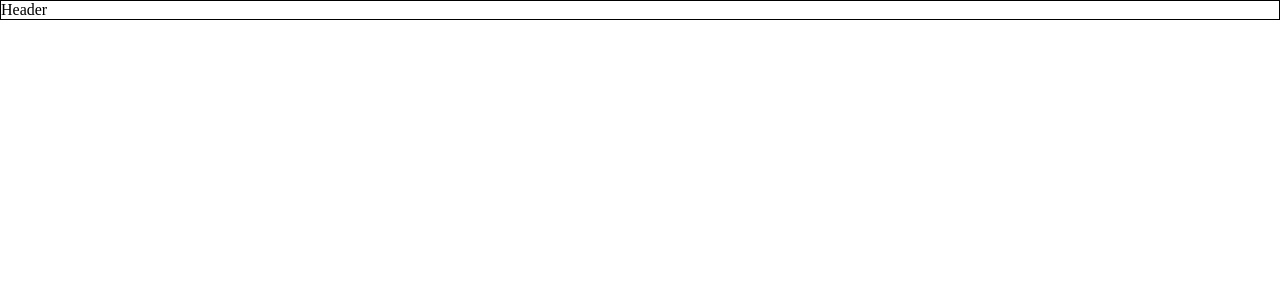
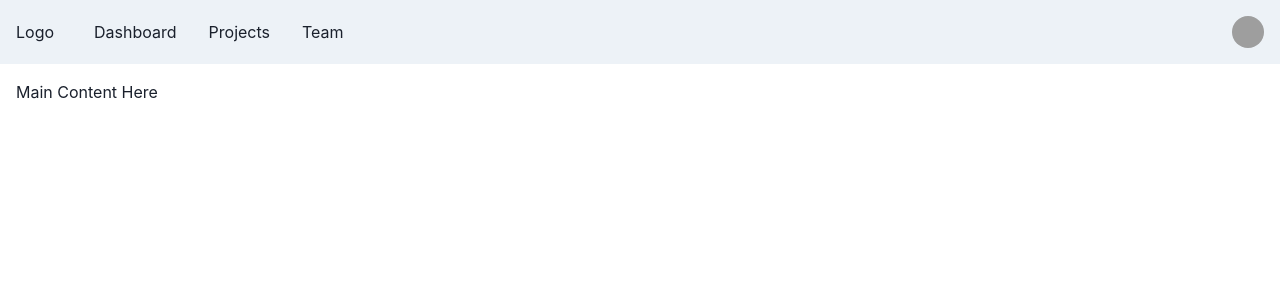
Before and after one commit to mbigaram/Cripto4All, a React (Create React App) app in the folder cripto4all/: page / in a window 1280 px wide. Shown: the top 300 px of the page. Built offline with nearby package versions, Linux system fonts and the light colour scheme; grey boxes are pictures that could not be loaded.

Commit message:
construção do header2

```diff
--- a/cripto4all/package.json
+++ b/cripto4all/package.json
@@ -3,9 +3,14 @@
   "version": "0.1.0",
   "private": true,
   "dependencies": {
+    "@chakra-ui/icons": "^2.0.17",
+    "@chakra-ui/react": "^2.4.9",
+    "@emotion/react": "^11.10.5",
+    "@emotion/styled": "^11.10.5",
     "@testing-library/jest-dom": "^5.16.5",
     "@testing-library/react": "^13.4.0",
     "@testing-library/user-event": "^13.5.0",
+    "framer-motion": "^8.5.5",
     "react": "^18.2.0",
     "react-dom": "^18.2.0",
     "react-scripts": "5.0.1",
--- a/cripto4all/src/App.js
+++ b/cripto4all/src/App.js
@@ -1,4 +1,5 @@
 import Header from "./components/Header/Header"
+
 
 function App() {
   return (
--- a/cripto4all/src/components/Header/Header.js
+++ b/cripto4all/src/components/Header/Header.js
@@ -1,14 +1,102 @@
 import React from 'react'
 import "./Header.css"
+import {
+  Box,
+  Flex,
+  Avatar,
+  HStack,
+  Link,
+  IconButton,
+  Button,
+  Menu,
+  MenuButton,
+  MenuList,
+  MenuItem,
+  MenuDivider,
+  useDisclosure,
+  useColorModeValue,
+  Stack,
+} from '@chakra-ui/react';
+import { HamburgerIcon, CloseIcon } from '@chakra-ui/icons';
 
-const Header = () => {
-    return (
-        <div>
-            <header>
-                Header
-            </header>
-        </div>
-    )
+const Links = ['Dashboard', 'Projects', 'Team'];
+
+const NavLink = ({ children }) => (
+  <Link
+    px={2}
+    py={1}
+    rounded={'md'}
+    _hover={{
+      textDecoration: 'none',
+      bg: useColorModeValue('gray.200', 'gray.700'),
+    }}
+    href={'#'}>
+    {children}
+  </Link>
+);
+
+export default function Header() {
+  const { isOpen, onOpen, onClose } = useDisclosure();
+
+  return (
+    <>
+      <Box bg={useColorModeValue('gray.100', 'gray.900')} px={4}>
+        <Flex h={16} alignItems={'center'} justifyContent={'space-between'}>
+          <IconButton
+            size={'md'}
+            icon={isOpen ? <CloseIcon /> : <HamburgerIcon />}
+            aria-label={'Open Menu'}
+            display={{ md: 'none' }}
+            onClick={isOpen ? onClose : onOpen}
+          />
+          <HStack spacing={8} alignItems={'center'}>
+            <Box>Logo</Box>
+            <HStack
+              as={'nav'}
+              spacing={4}
+              display={{ base: 'none', md: 'flex' }}>
+              {Links.map((link) => (
+                <NavLink key={link}>{link}</NavLink>
+              ))}
+            </HStack>
+          </HStack>
+          <Flex alignItems={'center'}>
+            <Menu>
+              <MenuButton
+                as={Button}
+                rounded={'full'}
+                variant={'link'}
+                cursor={'pointer'}
+                minW={0}>
+                <Avatar
+                  size={'sm'}
+                  src={
+                    'https://images.unsplash.com/photo-1493666438817-866a91353ca9?ixlib=rb-0.3.5&q=80&fm=jpg&crop=faces&fit=crop&h=200&w=200&s=b616b2c5b373a80ffc9636ba24f7a4a9'
+                  }
+                />
+              </MenuButton>
+              <MenuList>
+                <MenuItem>Link 1</MenuItem>
+                <MenuItem>Link 2</MenuItem>
+                <MenuDivider />
+                <MenuItem>Link 3</MenuItem>
+              </MenuList>
+            </Menu>
+          </Flex>
+        </Flex>
+
+        {isOpen ? (
+          <Box pb={4} display={{ md: 'none' }}>
+            <Stack as={'nav'} spacing={4}>
+              {Links.map((link) => (
+                <NavLink key={link}>{link}</NavLink>
+              ))}
+            </Stack>
+          </Box>
+        ) : null}
+      </Box>
+
+      <Box p={4}>Main Content Here</Box>
+    </>
+  );
 }
-
-export default Header
--- a/cripto4all/src/index.js
+++ b/cripto4all/src/index.js
@@ -2,12 +2,17 @@
 import ReactDOM from 'react-dom/client';
 import './index.css';
 import App from './App';
+import { ChakraProvider } from '@chakra-ui/react'
 
 
 const root = ReactDOM.createRoot(document.getElementById('root'));
 root.render(
+
+
   <React.StrictMode>
-    <App />
+    <ChakraProvider>
+      <App />
+    </ChakraProvider>
   </React.StrictMode>
 );
 
```
Also changed, not shown: cripto4all/src/components/Header/Header.css (line endings or trailing spaces), 1 other file (tests, documents, lock files or other folders).
